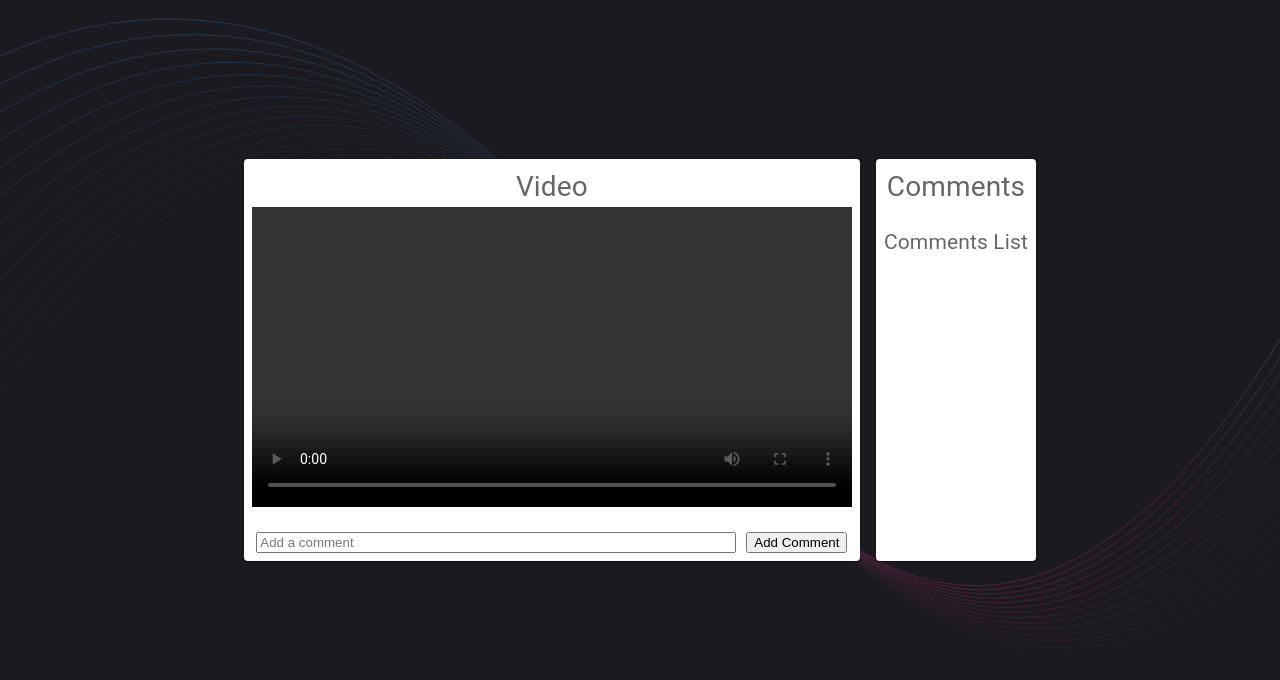
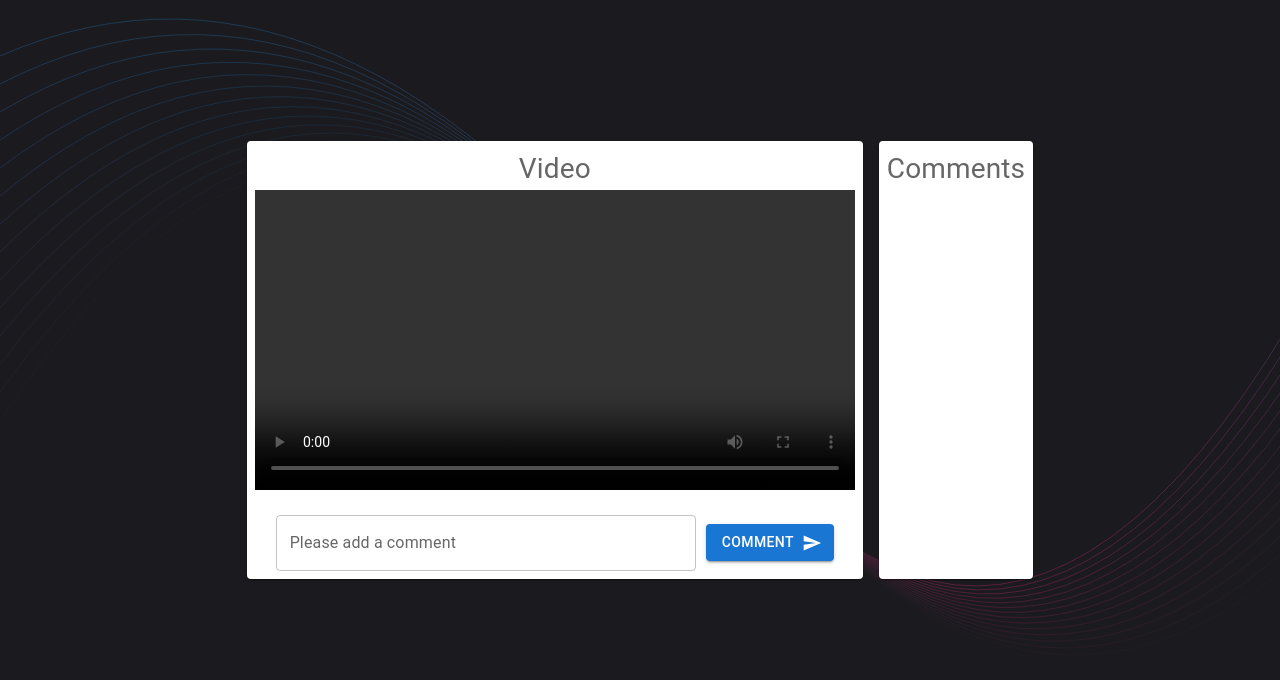
Before and after one commit to YuichirouSeitoku/mdd, a React (Vite) app in the folder src/renderer/: page /#/player in a window 1280 px wide. Shown: the top 680 px of the page. Built offline with nearby package versions, Linux system fonts and the light colour scheme.

Commit message:
fix コメント入力ボタン

```diff
--- a/package.json
+++ b/package.json
@@ -25,6 +25,7 @@
     "@electron-toolkit/utils": "^3.0.0",
     "@emotion/react": "^11.13.3",
     "@emotion/styled": "^11.13.0",
+    "@mui/icons-material": "^6.1.1",
     "@mui/material": "^6.1.1",
     "react-router-dom": "^6.26.2"
   },
--- a/src/renderer/src/components/Player.tsx
+++ b/src/renderer/src/components/Player.tsx
@@ -3,6 +3,9 @@ import { useLocation } from 'react-router-dom'
 import Paper from '@mui/material/Paper'
 import Stack from '@mui/material/Stack'
 import { styled } from '@mui/material/styles'
+import TextField from '@mui/material/TextField'
+import Button from '@mui/material/Button'
+import SendIcon from '@mui/icons-material/Send'
 
 interface Comment {
   text: string
@@ -72,23 +75,37 @@ const Player: React.FC = () => {
           </video>
           {/* 下部に移動したコメント入力フォーム */}
           <div style={{ marginTop: '20px' }}>
-            <input
-              type="text"
-              value={currentComment}
-              onChange={(e) => setCurrentComment(e.target.value)}
-              placeholder="Add a comment"
-              style={{ width: '80%' }}
-            />
-            <button onClick={handleAddComment} style={{ marginLeft: '10px' }}>
-              Add Comment
-            </button>
+            <Stack
+              direction="row"
+              spacing={2}
+              sx={{
+                justifyContent: 'center',
+                alignItems: 'center'
+              }}
+            >
+              <TextField
+                id="outlined-basic"
+                value={currentComment}
+                label="Please add a comment"
+                variant="outlined"
+                onChange={(e) => setCurrentComment(e.target.value)}
+                style={{ width: '70%' }}
+              />
+              <Button
+                variant="contained"
+                endIcon={<SendIcon />}
+                onClick={handleAddComment}
+                style={{ marginLeft: '10px' }}
+              >
+                Comment
+              </Button>
+            </Stack>
           </div>
         </Item>
         <Item>
           {/* 右側のコメントエリア */}
           <h1>Comments</h1>
           <div style={{ marginTop: '20px' }}>
-            <h2>Comments List</h2>
             <ul>
               {comments.map((comment, index) => (
                 <li key={index}>
```
Also changed, not shown: 1 other file (tests, documents, lock files or other folders).
